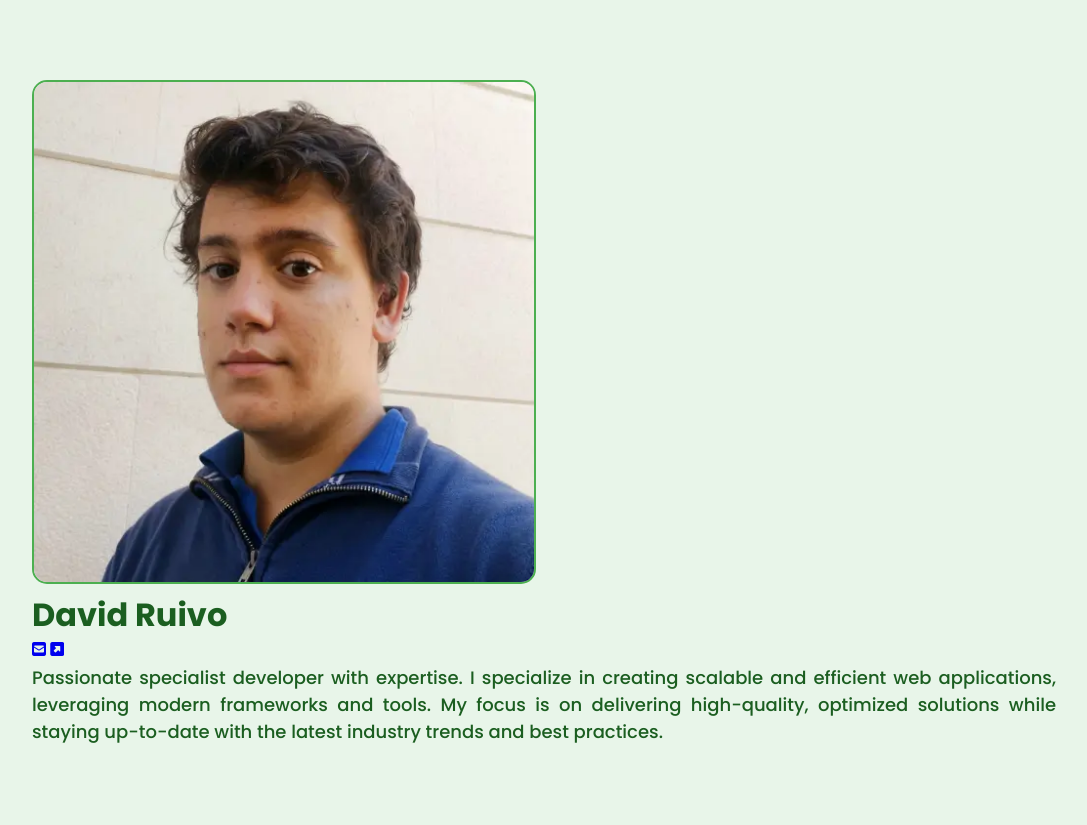
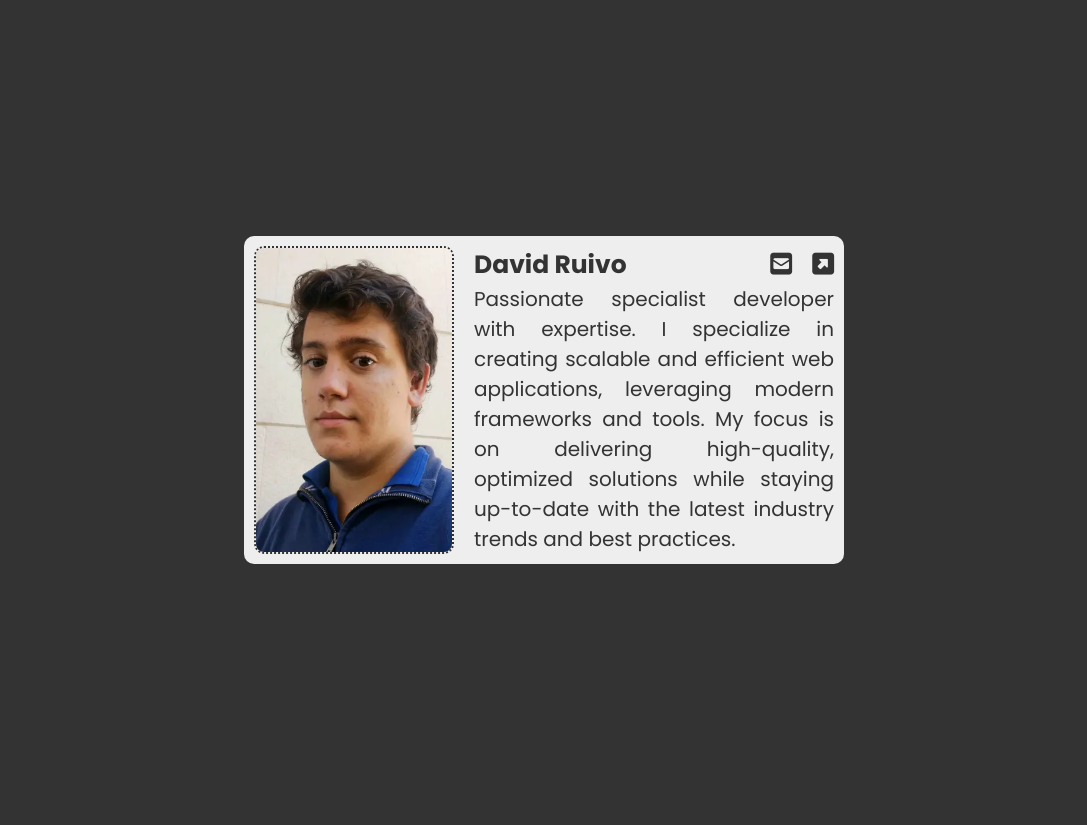
Before and after one commit to jewfaith/jewfaith.github.io, a PHP site: page / in a window 1280 px wide. Shown: the whole page, without its empty margins (96-1183 px from the left). After the commit the page ends 564 px from the top, so only its background shows below. Run offline with PHP 8.4, Linux system fonts and the light colour scheme.

Commit message:
Update app.css

```diff
--- a/asset/app.css
+++ b/asset/app.css
@@ -1,118 +1,85 @@
 @import url('https://fonts.googleapis.com/css2?family=Poppins:wght@100;200;300;400;500;600;700;800;900&amp;display=swap');
-
-* {
-    font-family: "Poppins", sans-serif;
-    -webkit-user-drag: none;
-    word-wrap: break-word;
-    user-select: none;
-    outline: none;
-    border: none;
-    margin: 0;
-    overflow-x: hidden;
-    padding: 0;
-}
 
 ::-webkit-scrollbar {
     display: none;
 }
 
-.scrollable-element {
+* {
+    -ms-overflow-style: none;
+    -webkit-user-drag: none;
+    scroll-behavior: smooth;
+    box-sizing: border-box;
+    font-family: "Poppins";
+    word-wrap: break-word;
     scrollbar-width: none;
-}
-
-.scrollable-element {
-    overflow: -moz-scrollbars-none;
-    -ms-overflow-style: none;
-}
-
-::placeholder {
-    font-size: 18px;
-    color: #3b763a;
+    text-decoration: none;
+    text-align: justify;
+    user-select: none;
+    color: #333;
+    outline: none;
+    border: none;
+    padding: 0;
+    margin: 0;
 }
 
 body {
-    background: #e8f5e9;
-    color: #1b5e20;
-    padding: 10vh 10vw;
+    justify-content: center;
+    background: #333;
+    align-items: center;
+    height: 100dvh;
+    width: 100dvw;
     display: flex;
-    justify-content: center;
-    align-items: center;
 }
 
-.row {
+.wrapper {
+    background: #eee;
+    border-radius: 10px;
+    overflow-x: scroll;
+    max-height: 90dvh;
+    max-width: 600px;
+    padding: 10px;
     display: flex;
-    flex-wrap: nowrap;
-    gap: 30px;
+    width: 90dvw;
+    gap: 20px;
 }
 
 img {
-    border: 2px solid #4caf50;
+    border: 2px dotted #333;
+    object-position: center;
+    border-radius: 10px;
     object-fit: cover;
-    border-radius: 15px;
-    width: 100%;
-    height: 100%;
-    max-width: 500px;
-    max-height: 500px;
-    object-position: center;
+    width: 200px;
 }
 
-.container {
+header {
+    justify-content: space-between;
+    align-items: center;
+    font-weight: bold;
+    font-size: 25px;
     display: flex;
-    flex-direction: column;
-    justify-content: space-between;
-    height: 100%;
 }
 
-span {
-    font-weight: bold;
-    font-size: 32px;
+nav {
+    font-size: 25px;
+    display: flex;
+    gap: 20px;
 }
 
-.social {
-    display: flex;
-    justify-content: flex-start;
-    align-items: center;
-    gap: 30px;
+a:hover {
+    opacity: 0.75;
 }
 
-.social a {
-    opacity: 0.5;
-    padding: 5px;
-    font-size: 23px;
-    color: #2e7d32;
-    text-decoration: none;
+section {
+    font-weight: normal;
+    font-size: 20px;
 }
 
-.social a:hover {
-    opacity: 1;
-}
-
-.text {
-    display: flex;
-    flex-direction: column;
-    justify-content: space-between;
-    align-items: stretch;
-    gap: 30px;
-}
-
-p {
-    font-weight: 500;
-    font-size: 18px;
-    line-height: 1.5;
-    text-align: justify;
-}
-
-@media (max-width: 530px) {
-    .row {
-        flex-wrap: wrap;
+@media (max-width: 750px) {
+    .wrapper {
+        flex-direction: column;
     }
 
-    .social {
-        display: flex;
-        justify-content: space-between;
-    }
-
-    .social a {
-        margin-right: 0;
+    img {
+        width: 100%;
     }
 }
```
